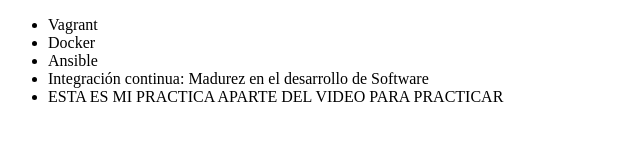
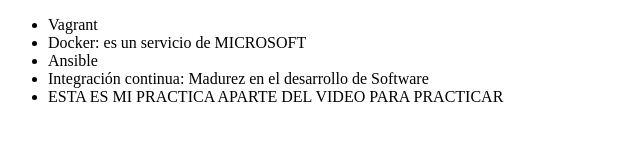
Before and after one commit to jocesman21/alura-git, a plain HTML site: page index.html in a window 1280 px wide. Shown: the whole page, without its empty margins (0-640 px from the left). Drawn offline with Linux system fonts and the light colour scheme.

Commit message:
otra practica para reforzar

```diff
--- a/index.html
+++ b/index.html
@@ -7,7 +7,7 @@
 <body>
      <ul>
          <li> Vagrant </li>
-         <li> Docker </li>
+         <li> Docker: es un servicio de MICROSOFT </li>
          <li> Ansible </li>
          <li> Integración continua: Madurez en el desarrollo de Software </li>
          <li> ESTA ES MI PRACTICA APARTE DEL VIDEO PARA PRACTICAR</li>
```
